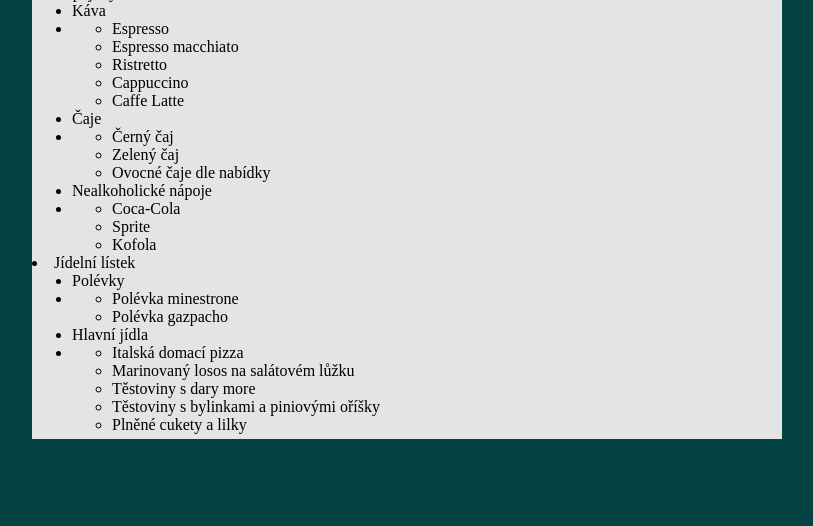
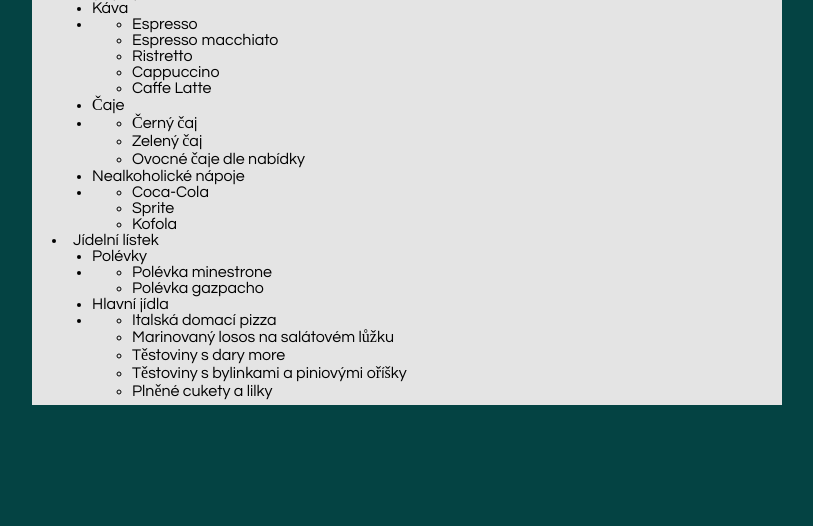
Before and after one commit to KagomeT01/Restaurace, a plain HTML site: page menu.html in a window 1280 px wide. Shown: the part 274-800 px from the top of the page, without its empty margins (233-1046 px from the left). Drawn offline with Linux system fonts and the light colour scheme.

Commit message:
styling3

```diff
--- a/styled.css
+++ b/styled.css
@@ -94,3 +94,7 @@
 .zapati a{
     text-decoration: none;
 }
+.listek{
+    font-family: "Century Gothic";
+    padding-left: 20px;
+}
```
